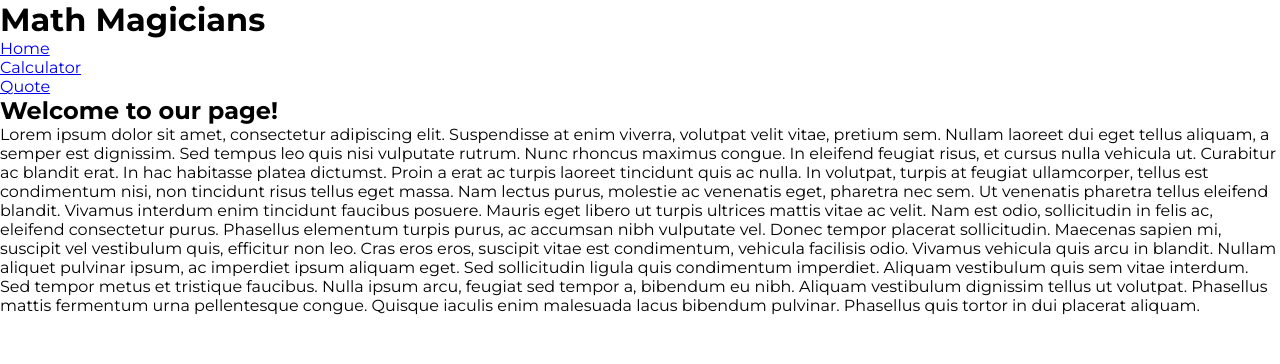
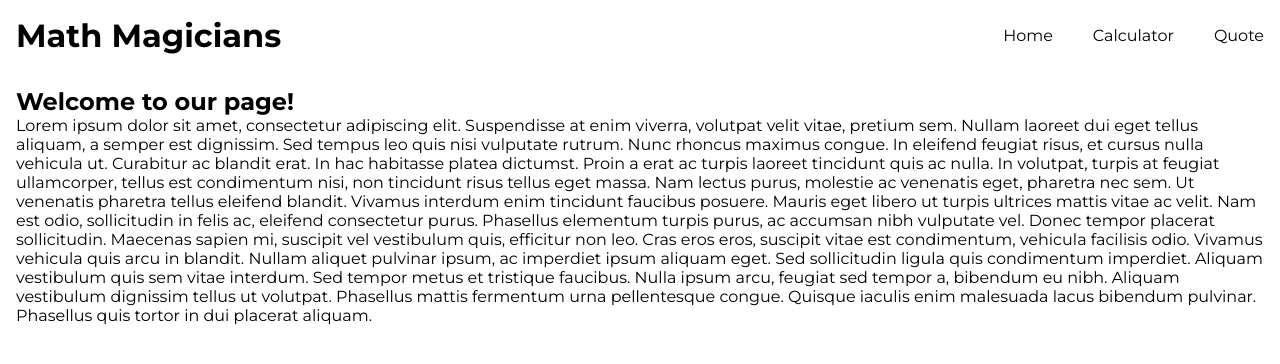
Before and after one commit to usmansbk/math-magicians, a React (Create React App) app: page / in a window 1280 px wide. Shown: the top 364 px of the page. Built offline with nearby package versions, Linux system fonts and the light colour scheme.

Commit message:
Style app header

```diff
--- a/src/App.js
+++ b/src/App.js
@@ -26,10 +26,10 @@ const routes = [
 const App = () => (
   <BrowserRouter>
     <>
-      <header>
+      <header className="app-bar">
         <h1>Math Magicians</h1>
-        <nav>
-          <ul>
+        <nav className="nav">
+          <ul className="nav-links">
             {routes.map(({ name, path }) => (
               <li key={path}>
                 <Link to={path}>{name}</Link>
@@ -38,10 +38,12 @@ const App = () => (
           </ul>
         </nav>
       </header>
-      <Switch>
-        {routes.map(({ path, component }) => (
-          <Route key={path} path={path}>{component}</Route>)).reverse()}
-      </Switch>
+      <div className="container">
+        <Switch>
+          {routes.map(({ path, component }) => (
+            <Route key={path} path={path}>{component}</Route>)).reverse()}
+        </Switch>
+      </div>
     </>
   </BrowserRouter>
 );
--- a/src/index.css
+++ b/src/index.css
@@ -5,3 +5,28 @@
   padding: 0;
   font-family: 'Montserrat', sans-serif;;
 }
+
+ul {
+  list-style-type: none;
+}
+
+a {
+  text-decoration: none;
+  color: inherit;
+}
+
+.app-bar {
+  display: flex;
+  align-items: center;
+  justify-content: space-between;
+  padding: 16px;
+}
+
+.nav-links {
+  display: flex;
+  gap: 40px;
+}
+
+.container {
+  padding: 16px;
+}
```
